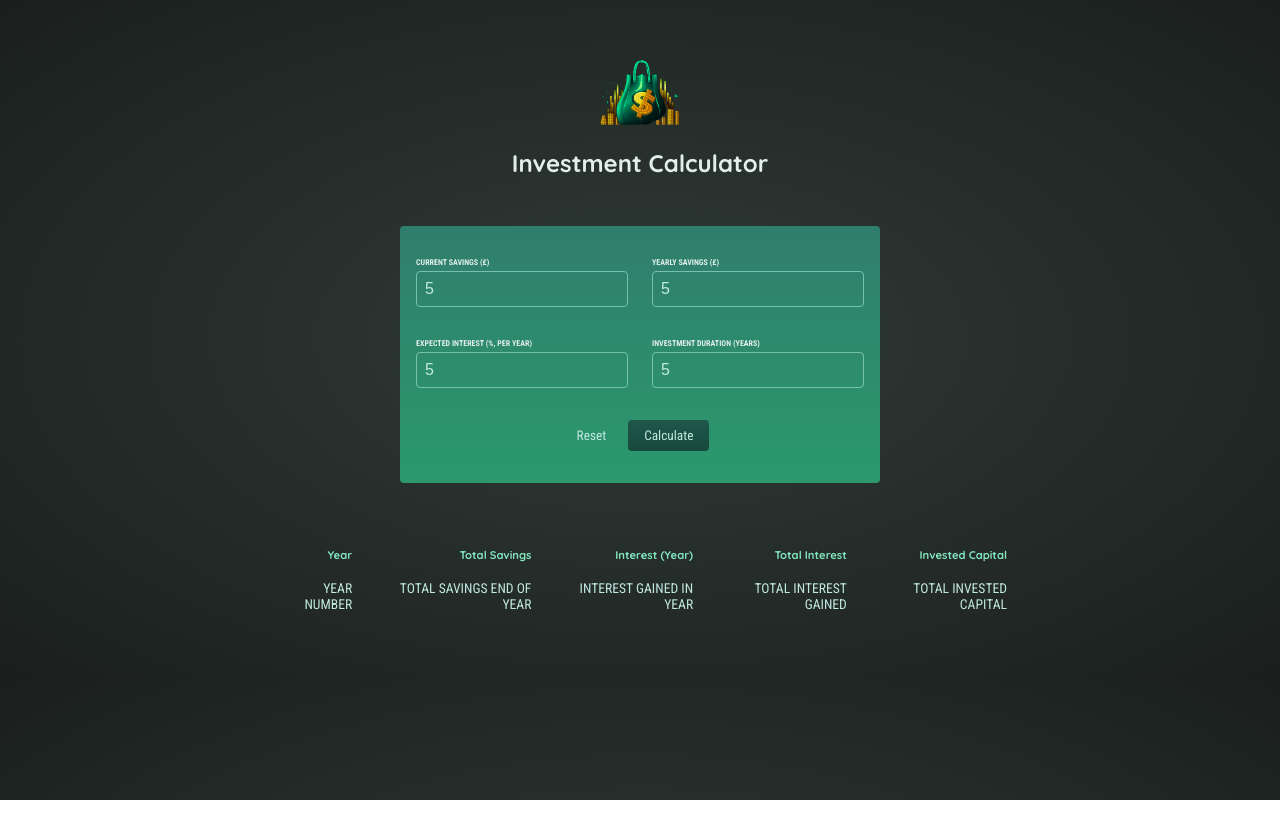
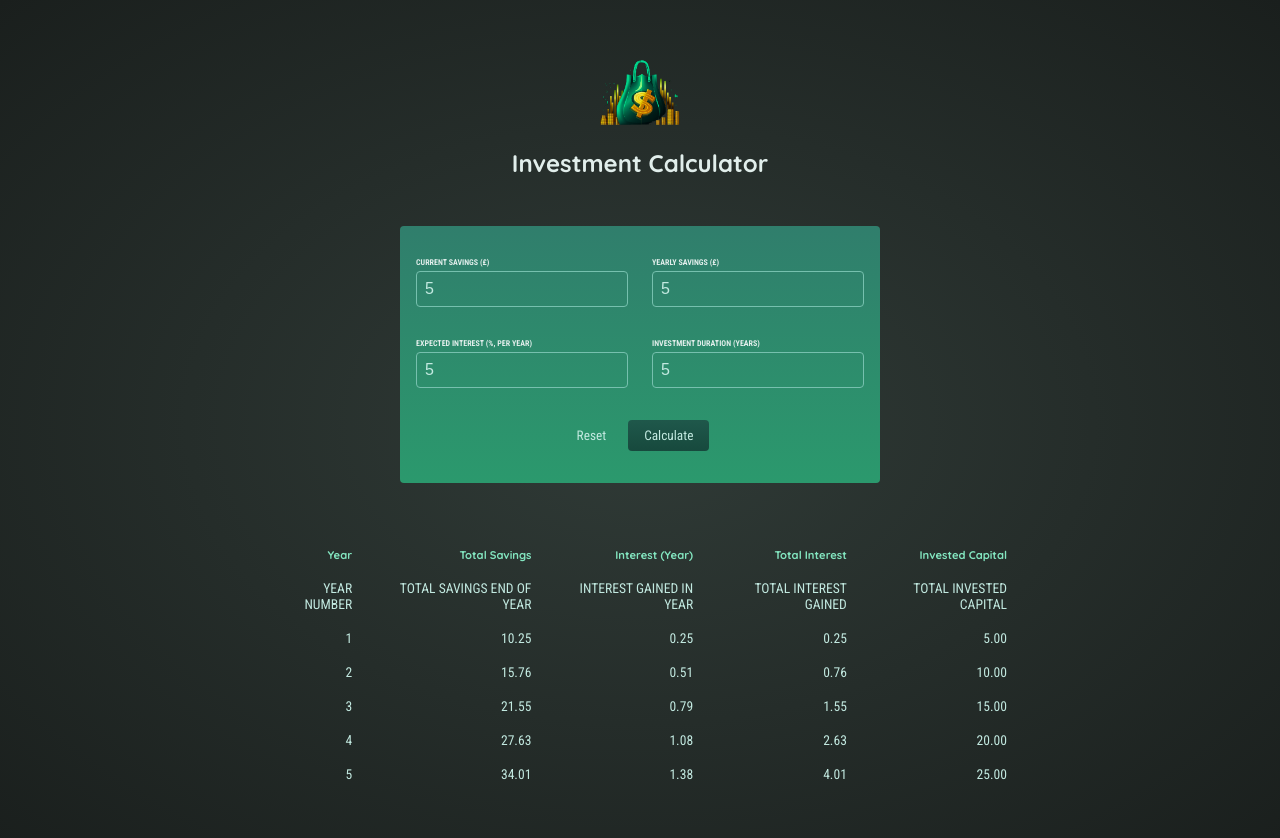
Before and after one commit to gkinghorn3/basic-compount-interest-app, a React (Create React App) app: page / in a window 1280 px wide. Both pictures are taken after typing "5", "5", "5", "5" into the empty fields and a click on the button "Calculate". Shown: the top 838 px of the page. Before the commit the page ends 800 px from the top, so only its background shows below. Built offline with nearby package versions, Linux system fonts and the light colour scheme.

Commit message:
basic implementation of yearly data rendering to table

```diff
--- a/src/App.js
+++ b/src/App.js
@@ -1,3 +1,5 @@
+
+import { useState } from 'react';
 
 import Header from './components/header/Header.component';
 import Form from './components/Form/Form.component';
@@ -5,8 +7,9 @@ import ResultTable from './components/ResultTable/ResultTable.component';
 
 function App() {
 
+  const [yearlyData, setYearlyData] = useState([]);
 
-  const calculateHandler = (userInput) => {
+  const calculateHandler = (inputData) => {
 
     // Should be triggered when form is submitted
     // You might not directly want to bind it to the submit event on the form though...
@@ -14,26 +17,33 @@ function App() {
     const yearlyData = []; // per-year results
 
 
-    let currentSavings = +userInput['current-savings'];
-    const yearlyContribution = +userInput['yearly-contribution'];
-    const expectedReturn = +userInput['expected-return'] / 100;
-    const duration = +userInput['duration'];
+    let currentSavings = +inputData['current-savings'];
+    const yearlyContribution = +inputData['yearly-contribution'];
+    const expectedReturn = +inputData['expected-return'] / 100;
+    const duration = +inputData['duration'];
+    let totalInterest = 0;
+    let totalInvestedCapital = 0;
 
-    console.log(currentSavings);
+
 
     // The below code calculates yearly results (total savings, interest etc)
     for (let i = 0; i < duration; i++) {
       const yearlyInterest = currentSavings * expectedReturn;
       currentSavings += yearlyInterest + yearlyContribution;
+      totalInterest += yearlyInterest;
+      totalInvestedCapital += yearlyContribution;
+
       yearlyData.push({
         // feel free to change the shape of the data pushed to the array!
         year: i + 1,
         yearlyInterest: yearlyInterest,
         savingsEndOfYear: currentSavings,
         yearlyContribution: yearlyContribution,
+        totalInterest: totalInterest,
+        totalInvestedCapital: totalInvestedCapital,
       });
     }
-
+    setYearlyData(yearlyData);
     // do something with yearlyData ...
 
   };
@@ -42,12 +52,12 @@ function App() {
     <div>
       <Header />
 
-      <Form />
+      <Form calcHandler={calculateHandler} />
 
       {/* Todo: Show blow table conditionally (only once result data is available) */}
       {/* Show fallback text if no data is available */}
 
-      <ResultTable />
+      <ResultTable yearlyData={yearlyData} />
     </div>
   );
 }
--- a/src/components/Form/Form.component.js
+++ b/src/components/Form/Form.component.js
@@ -1,17 +1,17 @@
 import {useState} from 'react';
 
 
-const Form = (props) => {
+const Form = ({calcHandler}) => {
 
     const [userInput, setUserInput] = useState({});
 
     const submitHandler = (event) => {
         event.preventDefault();
-        console.log('submit')
+        calcHandler(userInput);
     }
 
     const resetHandler = () => {
-        console.log('reset');
+        setUserInput({});
     }
 
     const inputChangeHandler = (input, value) => {
@@ -19,7 +19,7 @@ const Form = (props) => {
             return {...prevState, [input]: value}
 
         })
-        console.log(userInput);
+
     }
 
 
--- a/src/components/ResultTable/ResultTable.component.js
+++ b/src/components/ResultTable/ResultTable.component.js
@@ -1,4 +1,4 @@
-const ResultTable = () => {
+const ResultTable = ({yearlyData}) => {
   return (
     <table className="result">
       <thead>
@@ -18,6 +18,17 @@ const ResultTable = () => {
           <td>TOTAL INTEREST GAINED</td>
           <td>TOTAL INVESTED CAPITAL</td>
         </tr>
+        {yearlyData.map((yearData) => {
+          return (
+            <tr key={yearData.year}>
+              <td>{yearData.year}</td>
+              <td>{(yearData.savingsEndOfYear).toFixed(2)}</td>
+              <td>{(yearData.yearlyInterest).toFixed(2)}</td>
+              <td>{(yearData.totalInterest).toFixed(2)}</td>
+              <td>{(yearData.totalInvestedCapital).toFixed(2)}</td>
+            </tr>
+          );
+        })}
       </tbody>
     </table>
   );
```
